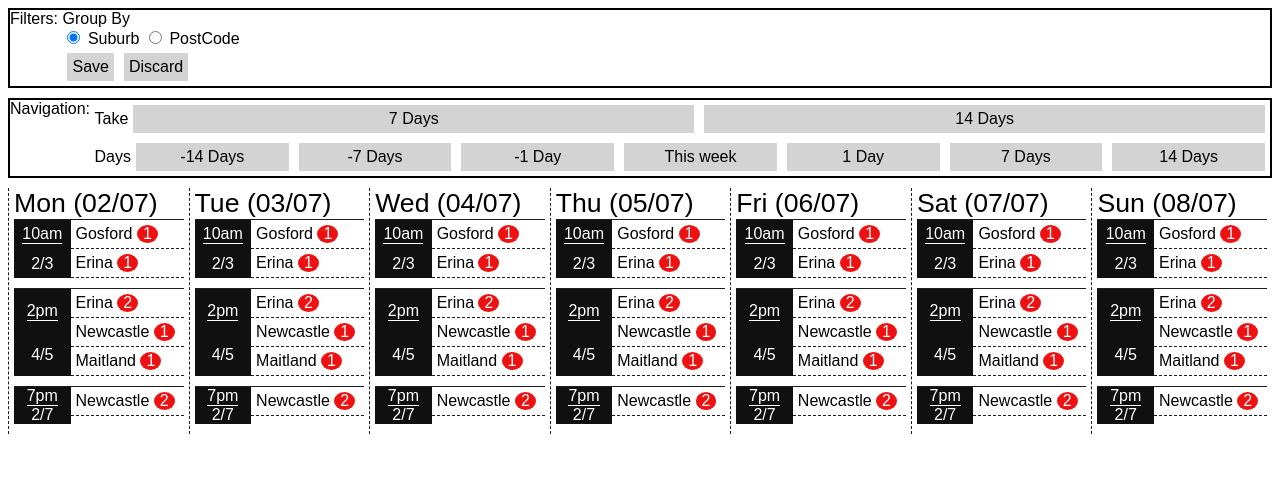
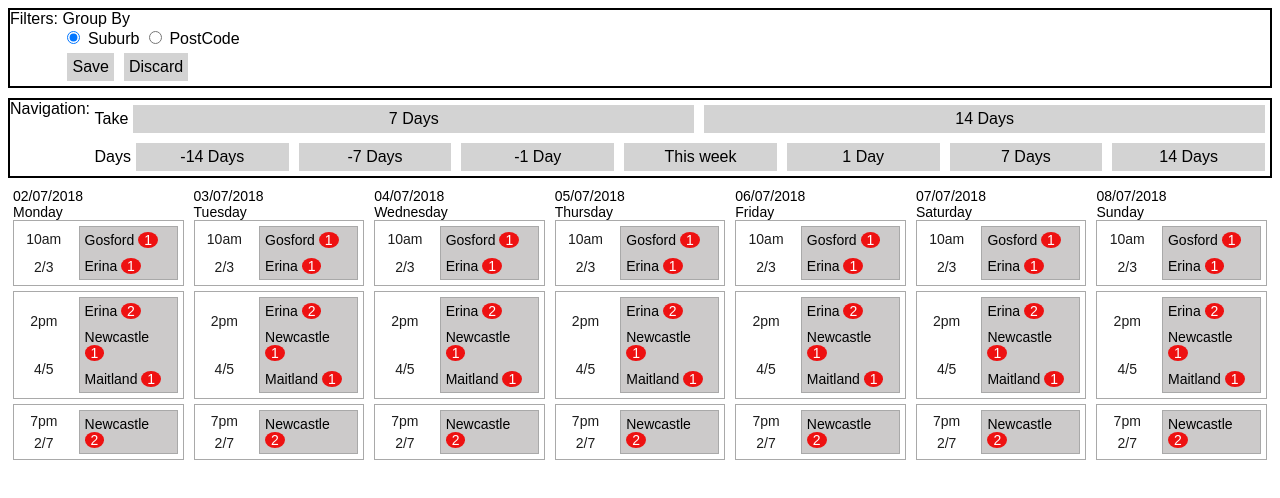
Before and after one commit to alexjwatts83/ng-dnd-test-app, an Angular app in the folder ng-dnd-test-app/: page / in a window 1280 px wide. Shown: the top 498 px of the page. Built offline with nearby package versions, Linux system fonts and the light colour scheme; what ng2-dnd would draw is missing.

Commit message:
styled so its more inline with whats in production

```diff
--- a/ng-dnd-test-app/src/app/dnd-calendar/dnd-calendar.component.css
+++ b/ng-dnd-test-app/src/app/dnd-calendar/dnd-calendar.component.css
@@ -11,12 +11,15 @@
 .dnd-time-slot {
     display: flex;
     background-color: #ffffff;
-    border-top: 1px solid #1d1d1d;
-    margin-bottom: 10px;
+    border: 1px solid darkgray;
+    margin-bottom: 5px;
+    font-size: 14px;
 }
-
+.timeslot-close{
+    color: #1d1d1d;font-size: 20px;;font-weight: bold;
+}
 .dnd-day {
-    border-left: 1px dashed #1d1d1d;
+    /* border-left: 1px dashed #1d1d1d; */
     flex: 1;
     margin: auto;
     padding: 0px 5px;
@@ -31,30 +34,36 @@
 }
 
 .dnd-timeslot-details-detail {
-    font-size: 20pt;
+    /* font-size: 20pt; */
+    font-size: 14px;
     margin: auto;
 }
 
 .dnd-timeslot-times {
     flex: 1;
-    border: 0px solid blue;
-    background-color: #101010;
-    color: #ffffff
+    /* border: 1px solid darkgray; */
+    /* background-color: #101010;
+    color: #ffffff; */
+    /* background-color: #cccaca; */
+    background-color: transparent;
+    color: #1d1d1d;
+    padding: 5px;
 }
 
 .dnd-timeslot-dropzone {
     border: 0px solid red;
-    background-color: #ffffff
+    background-color: #cccaca;
+    border: 1px solid darkgray;
 }
 
 .dnd-timeslot-dropzone-item {
-    font-size: 12pt;
+    /* font-size: 12pt; */
     position: relative;
     border: 0px solid #1d1d1d;
     /* border-radius: 5px; */
     padding: 5px;
     /* background-color: #2b5797; */
-    border-bottom: 1px dashed #1d1d1d;
+    /* border-bottom: 1px dashed #1d1d1d; */
 }
 
 .flex-one {
@@ -267,3 +276,12 @@
     position: relative;
     cursor: pointer;
 }
+.no-appointments{
+    background-color: #00a300;
+}
+
+.all-booked{
+    background-color: grey;
+    border: 1px solid darkgray;
+    color: white;
+}
--- a/ng-dnd-test-app/src/app/dnd-calendar/dnd-calendar.component.html
+++ b/ng-dnd-test-app/src/app/dnd-calendar/dnd-calendar.component.html
@@ -62,7 +62,14 @@
         </div>
       </div> -->
       <div class="flex-one">
-        <div class="dnd-timeslot-details-detail">{{day.Date | date:'EEE'}} ({{day.Date | date:'dd/MM'}})</div>
+        <div class="dnd-timeslot-details-detail">
+          <div>
+              {{day.Date | date:'dd/MM/yyyy'}}
+          </div>
+          <div>
+              {{day.Date | date:'EEEE'}}
+          </div>
+        </div>
       </div>
     </div>
 
@@ -77,20 +84,22 @@
           </div>
         </div>
       </div>
-      <div style="flex: 2;min-height: 20px;" dnd-droppable (onDropSuccess)="transferDataSuccess($event,dayIndex,timeslotIndex)"
-        class="dnd-timeslot-dropzone">
+      <div style="display: flex;flex: 2;padding: 5px;">
+          <div style="flex: 1;min-height: 20px;" dnd-droppable (onDropSuccess)="transferDataSuccess($event,dayIndex,timeslotIndex)"
+          class="dnd-timeslot-dropzone"
+          [ngClass]="{'no-appointments': timeslot.Customers.length == 0,'all-booked': timeslot.Customers.length >= timeslot.TimeSlotsTotal }">
           <div *ngIf="timeslot.Customers.length == 0" style="display: flex;align-items: center;justify-items: center;height: 100%;">
-          <div style="width: 100%;text-align: center;color: darkgrey;margin: auto;">No Appointments</div>
+            <div style="width: 100%;text-align: center;margin: auto;color: #ffffff">No Appointments</div>
           </div>
           <div *ngFor="let suburb of timeslot.Customers | groupBy:filterBy">
             <div class="dnd-timeslot-dropzone-item" title="Click to view all customer details" (click)="timeslotClicked($event,dayIndex,timeslotIndex)">{{suburb.key}}
               <span class="mock-badge mock-badge-red">{{suburb.value.length}}</span>
             </div>
           </div>
-        <div *ngIf="timeslot.Customers.length > 0 && timeslot.OpenCustomers" style="border: 2px dashed crimson;margin: 2px;padding: 2px;">
+          <div *ngIf="timeslot.Customers.length > 0 && timeslot.OpenCustomers" style="border: 1px dashed grey;margin: 2px;padding: 2px;background-color: #ffffff;">
             <div style="display: flex;align-items: center;">
-            <span style="flex: 1;">&nbsp;Summary</span>
-            <span title="close Customer Summary" (click)="timeslot.OpenCustomers = false" style="color: #1d1d1d;font-size: 28px;font-weight: bold;">&times;</span>
+              <span style="flex: 1;color: #1d1d1d;">&nbsp;Customers</span>
+              <span title="close Customer Summary" (click)="timeslot.OpenCustomers = false" class="timeslot-close">&times;</span>
             </div>
             <div *ngFor="let customer of timeslot.Customers; let customerIndex = index">
               <div class="draggle-customer" title="Click to view '{{customer.DisplayName}}' details or drag to another time" (click)="toggleCustomerClicked($event, customer)"
@@ -106,6 +115,8 @@
             </div>
           </div>
         </div>
+      </div>
+
     </div>
   </div>
 </div>
```
Lines whose indentation alone changed are shown as unchanged.
